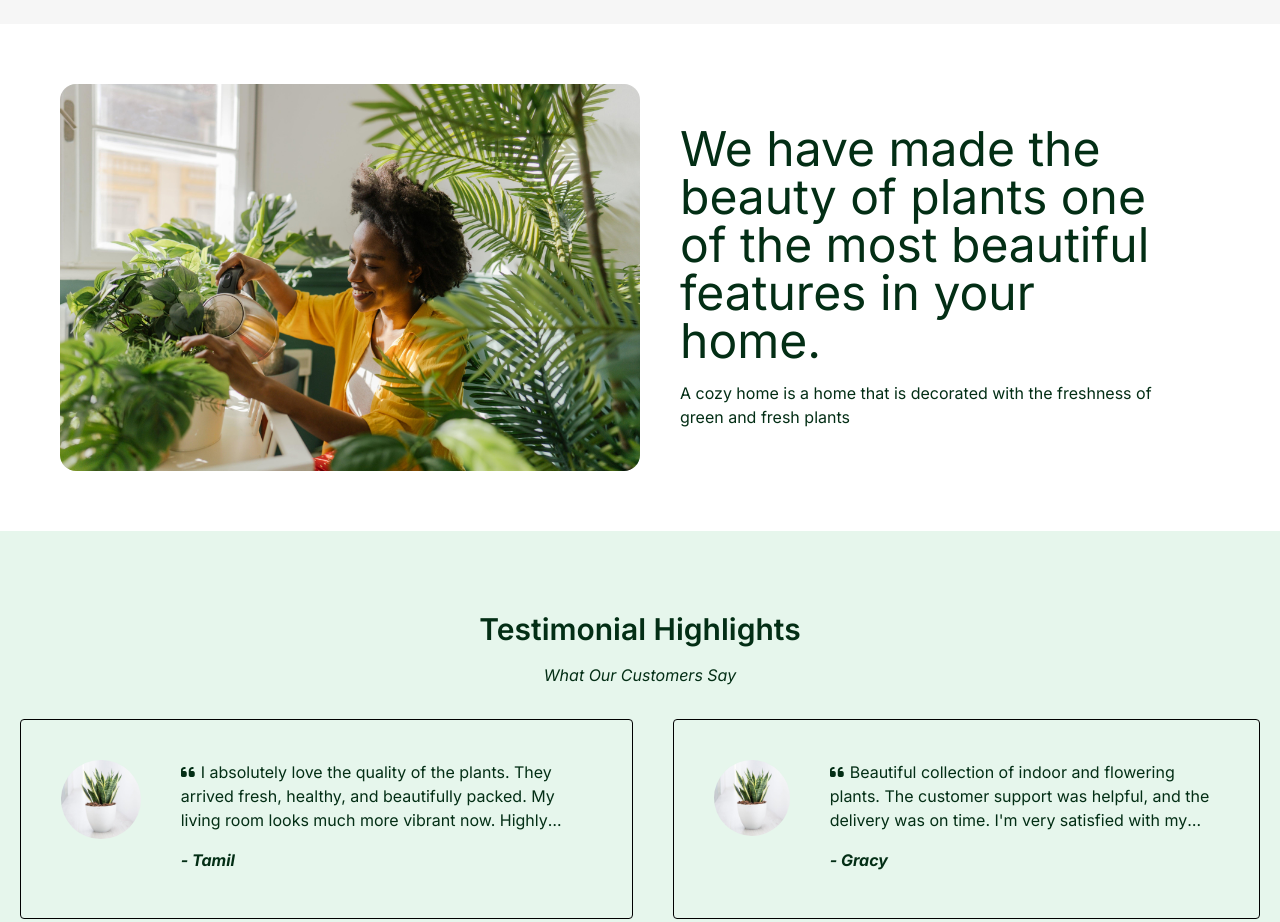
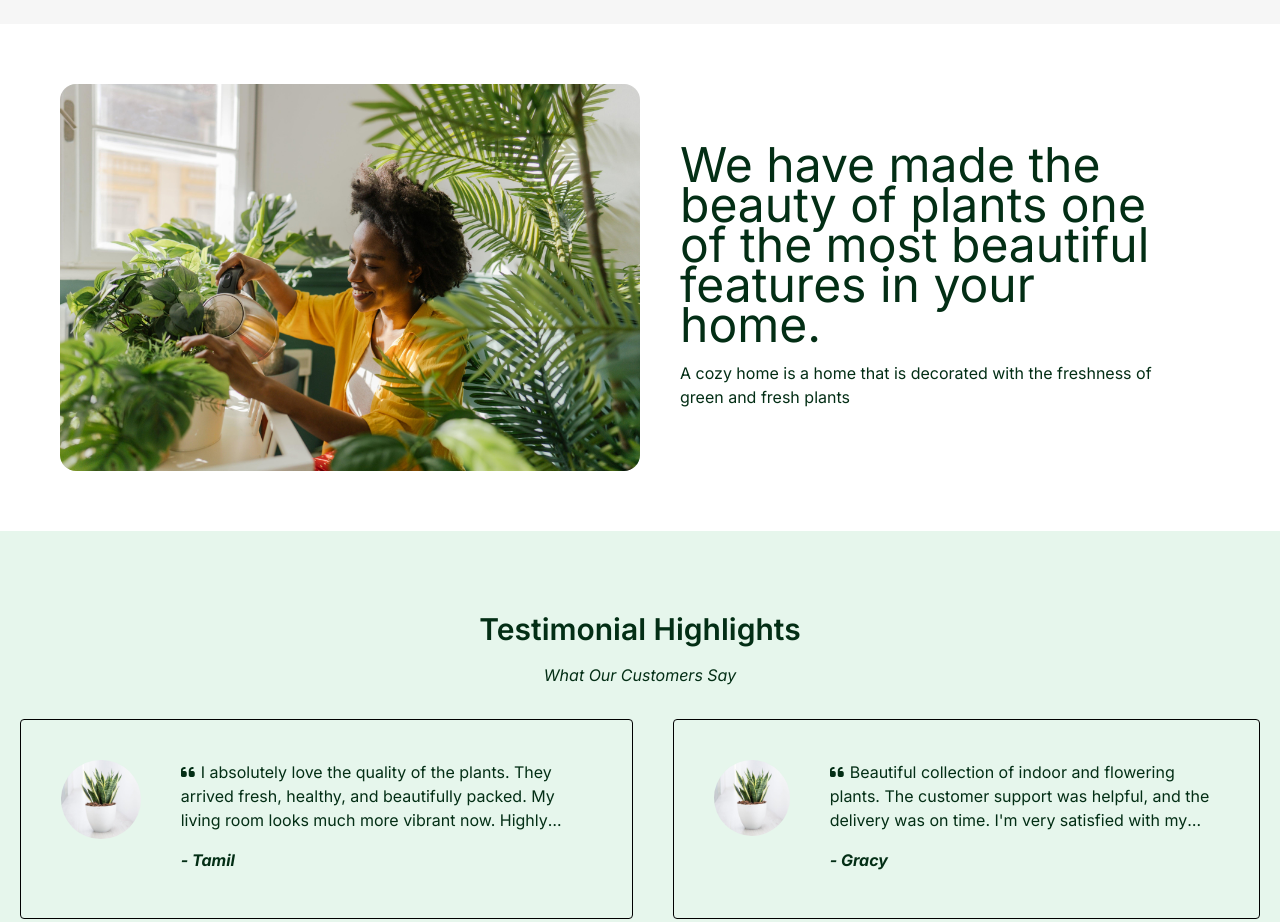
Before and after one commit to Tamil-Gracy/Greenden, a website: page index.html in a window 1280 px wide. Shown: the part 2760-3682 px from the top of the page. Drawn offline with Linux system fonts and the light colour scheme.

Commit message:
File updated

```diff
--- a/index.html
+++ b/index.html
@@ -223,7 +223,7 @@
             </div>
 
             <div class="featured-content px-5 py-5 md:px-10 md:py-10 pt-md:p-10 md:basis-1/2">
-                <h1 class="text-3xl md:text-3xl lg:text-5xl leading-none mb-4">We have made the beauty of plants one of the most beautiful features in your home.</h1>
+                <h1 class="text-3xl md:text-3xl lg:text-5xl leading-10 mb-4">We have made the beauty of plants one of the most beautiful features in your home.</h1>
                 <p class="">A cozy home is a home that is decorated with the freshness of green and fresh plants</p>
             </div>
         </div>
```
Also changed, not shown: src/output.css.
